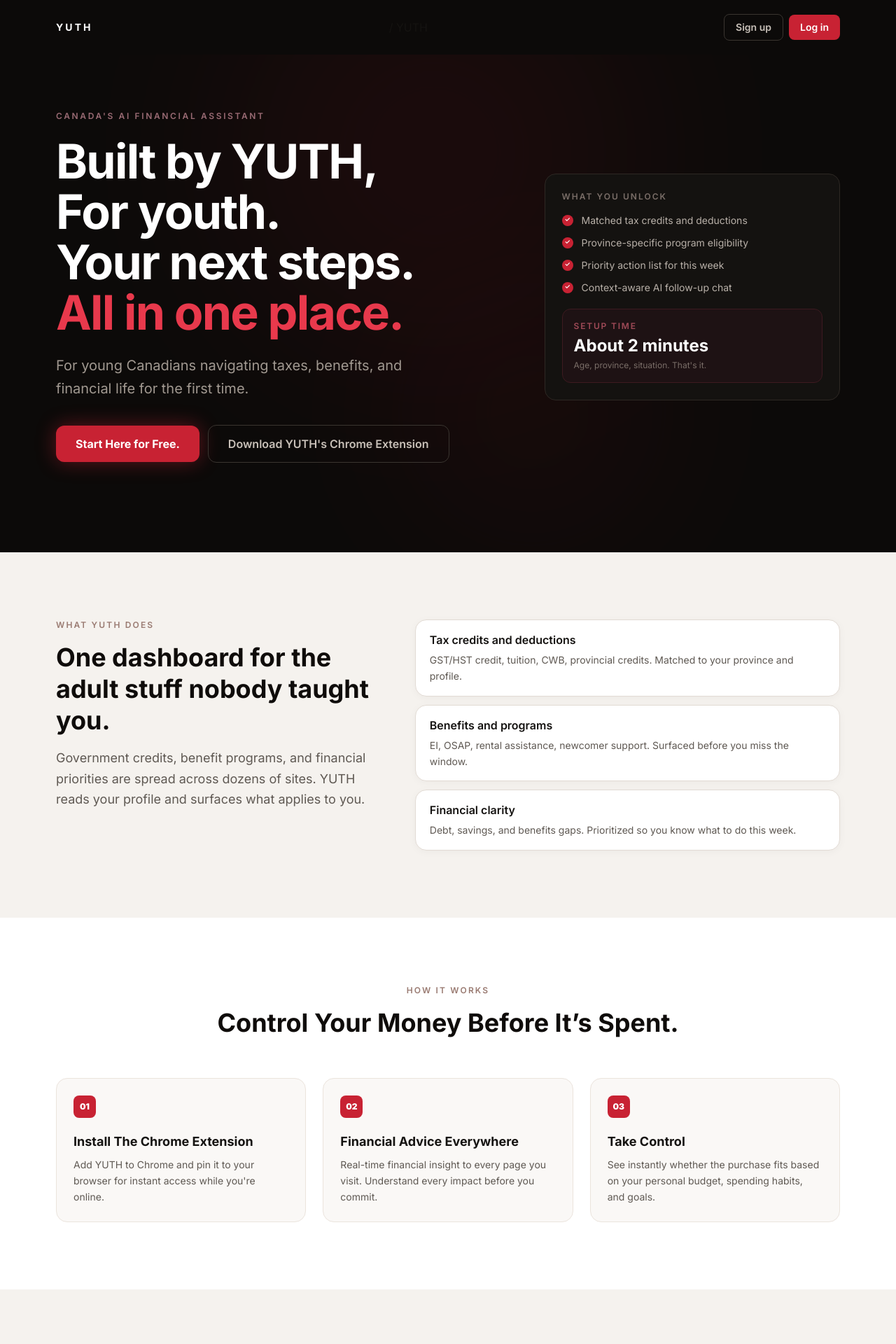
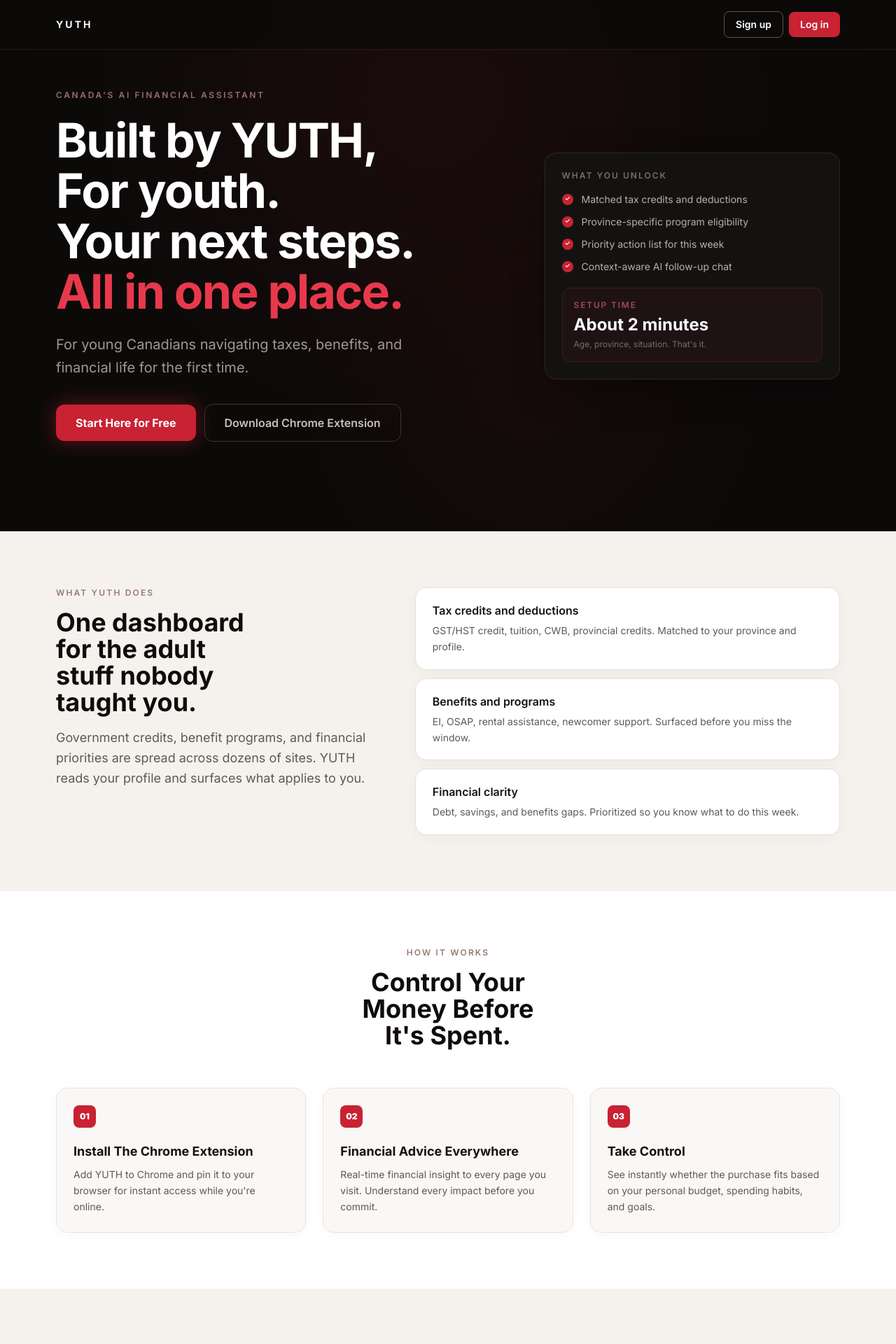
Before and after one commit to Aabdulnour/YUTH, a Next.js app: page / in a window 1280 px wide. Shown: the top 1920 px of the page at 70% size. Built offline with nearby package versions, Linux system fonts and the light colour scheme.

Commit message:
smooth hover and easing

```diff
--- a/app/page.tsx
+++ b/app/page.tsx
@@ -1,6 +1,7 @@
 "use client";
 
 import Link from "next/link";
+import { useEffect, useRef, useState } from "react";
 
 const STEPS = [
   {
@@ -42,21 +43,59 @@
 ];
 
 export default function HomePage() {
+  const [showNav, setShowNav] = useState(true);
+  const lastScrollY = useRef(0);
+
+  useEffect(() => {
+    const handleScroll = () => {
+      const currentY = window.scrollY;
+
+      if (currentY <= 80) {
+        setShowNav(true);
+        lastScrollY.current = currentY;
+        return;
+      }
+
+      const scrollingUp = currentY < lastScrollY.current;
+      const scrollDelta = Math.abs(currentY - lastScrollY.current);
+
+      if (scrollDelta > 8) {
+        setShowNav(scrollingUp);
+        lastScrollY.current = currentY;
+      }
+    };
+
+    window.addEventListener("scroll", handleScroll, { passive: true });
+    return () => window.removeEventListener("scroll", handleScroll);
+  }, []);
+
   return (
     <main
       className="min-h-screen text-[#151311]"
-      style={{ fontFamily: "'Inter', 'Avenir Next', 'Segoe UI', sans-serif", background: "#0c0a09" }}
+      style={{
+        fontFamily: "'Inter', 'Avenir Next', 'Segoe UI', sans-serif",
+        background: "#0c0a09",
+      }}
     >
+      <div
+        className={`fixed inset-x-0 top-0 z-50 transition-transform duration-300 ease-in ease-out ${
+          showNav ? "translate-y-0" : "-translate-y-full"
+        }`}
+      >
+        <div className="border-b border-white/8 bg-[#0c0a09]/80 backdrop-blur-xl">
+          <div className="mx-auto flex w-full max-w-[1200px] items-center justify-between px-6 py-4 md:px-10">
+           <button
+              type="button"
+              onClick={() => window.scrollTo({ top: 0, behavior: "smooth" })}
+              className="text-sm font-bold tracking-[0.22em] text-white transition hover:opacity-80 cursor-pointer"
+            >
+              YUTH
+            </button>
 
-      {/* ── NAV (dark, flush with hero) ── */}
-      <div className="mx-auto w-full max-w-[1200px] px-6 md:px-10">
-        <header className="flex items-center justify-between py-5">
-          <span className="text-sm font-bold tracking-[0.22em] text-white">YUTH</span>
-           / YUTH
             <nav className="flex items-center gap-2">
               <Link
                 href="/auth?mode=signup"
-              className="rounded-lg border border-[#3a3530] px-4 py-2 text-sm font-semibold text-[#c8c0b8] transition hover:border-[#57504a] hover:text-white"
+                className="hidden rounded-lg border border-white/30 px-4 py-2 text-sm font-semibold text-white transition hover:border-white hover:bg-white/10 sm:inline-flex"
               >
                 Sign up
               </Link>
@@ -67,28 +106,29 @@
                 Log in
               </Link>
             </nav>
-        </header>
+          </div>
+        </div>
       </div>
 
-      {/* ── HERO (continuous with nav, same dark bg) ── */}
       <section className="relative overflow-hidden bg-[#0c0a09]">
-        {/* Ambient red glow */}
         <div className="pointer-events-none absolute inset-0 overflow-hidden">
           <div className="absolute -top-40 left-1/4 h-[600px] w-[600px] rounded-full bg-[#c82233] opacity-[0.08] blur-[130px]" />
           <div className="absolute bottom-0 right-1/4 h-[400px] w-[400px] rounded-full bg-[#c82233] opacity-[0.05] blur-[110px]" />
         </div>
 
-        <div className="relative mx-auto w-full max-w-[1200px] px-6 pb-24 pt-14 md:px-10 md:pt-20 lg:pb-32">
+        <div className="relative mx-auto w-full max-w-[1200px] px-6 pb-24 pt-28 md:px-10 md:pt-32 lg:pb-32">
           <div className="grid items-center gap-12 lg:grid-cols-[1.2fr_0.8fr] lg:gap-16">
-            {/* Left: headline */}
             <div>
               <p className="text-xs font-semibold uppercase tracking-[0.22em] text-[#9a6b74]">
-                CANADA'S AI FINANCIAL ASSISTANT
+                CANADA&apos;S AI FINANCIAL ASSISTANT
               </p>
               <h1 className="mt-5 text-4xl font-bold leading-[1.06] tracking-tight text-white sm:text-5xl md:text-6xl xl:text-[68px]">
-                Built by YUTH, <br></br>For youth.{" "}
-                <br className="hidden sm:block" />
-                Your next steps.<br></br>{" "}
+                Built by YUTH,
+                <br />
+                For youth.
+                <br />
+                Your next steps.
+                <br />
                 <span className="text-[#e8394c]">All in one place.</span>
               </h1>
               <p className="mt-6 max-w-xl text-lg leading-relaxed text-[#a09890] md:text-xl">
@@ -99,19 +139,18 @@
                   href="/auth?mode=signup"
                   className="rounded-xl bg-[#c82233] px-7 py-3.5 text-center text-base font-bold text-white shadow-[0_0_28px_rgba(200,34,51,0.45)] transition hover:bg-[#af1d2d] hover:shadow-[0_0_36px_rgba(200,34,51,0.55)]"
                 >
-                  Start Here for Free.
+                  Start Here for Free
                 </Link>
                 <Link
                   href="#how-it-works"
                   className="rounded-xl border border-[#3a3530] px-7 py-3.5 text-center text-base font-semibold text-[#c8c0b8] transition hover:border-[#57504a] hover:text-white"
                 >
-                  Download YUTH's Chrome Extension
+                  Download Chrome Extension
                 </Link>
               </div>
             </div>
 
-            {/* Right: proof panel */}
-            <div className="rounded-2xl border border-[#2e2824] bg-[#141210] p-6">
+            <div className="rounded-2xl border border-[#2e2824] bg-[#141210] p-6 shadow-[0_20px_50px_rgba(0,0,0,0.25)]">
               <p className="text-xs font-semibold uppercase tracking-[0.17em] text-[#7a6e68]">
                 What you unlock
               </p>
@@ -123,40 +162,52 @@
                   "Context-aware AI follow-up chat",
                 ].map((item) => (
                   <li key={item} className="flex items-start gap-3 text-sm text-[#b8b0a8]">
-                    <span className="mt-0.5 flex h-4 w-4 shrink-0 items-center justify-center rounded-full bg-[#c82233] text-[9px] font-bold text-white">✓</span>
+                    <span className="mt-0.5 flex h-4 w-4 shrink-0 items-center justify-center rounded-full bg-[#c82233] text-[9px] font-bold text-white">
+                      ✓
+                    </span>
                     {item}
                   </li>
                 ))}
               </ul>
               <div className="mt-5 rounded-xl border border-[#3d1a20] bg-[#1e1214] px-4 py-4">
-                <p className="text-xs font-semibold uppercase tracking-[0.15em] text-[#9f4a57]">Setup time</p>
+                <p className="text-xs font-semibold uppercase tracking-[0.15em] text-[#9f4a57]">
+                  Setup time
+                </p>
                 <p className="mt-1 text-2xl font-bold text-white">About 2 minutes</p>
-                <p className="mt-1 text-xs text-[#7a6e68]">Age, province, situation. That's it.</p>
+                <p className="mt-1 text-xs text-[#7a6e68]">Age, province, situation. That&apos;s it.</p>
               </div>
             </div>
           </div>
         </div>
-
       </section>
 
-      {/* ── WHAT IT DOES (warm off-white) ── */}
       <section className="bg-[#f5f2ee]" id="what-it-does">
-        <div className="mx-auto w-full max-w-[1200px] px-6 py-20 md:px-10 md:py-24">
+        <div className="mx-auto w-full max-w-[1200px] px-6 py-16 md:px-10 md:py-20">
           <div className="grid items-start gap-10 lg:grid-cols-[0.85fr_1.15fr] lg:gap-16">
             <div>
-              <p className="text-xs font-semibold uppercase tracking-[0.18em] text-[#9a7b72]">What YUTH does</p>
-              <h2 className="mt-4 text-3xl font-bold leading-tight text-[#0f0c0a] md:text-4xl">
+              <p className="text-xs font-semibold uppercase tracking-[0.18em] text-[#9a7b72]">
+                What YUTH does
+              </p>
+              <h2 className="mt-4 max-w-[12ch] text-3xl font-bold leading-[1.05] text-[#0f0c0a] md:text-4xl">
                 One dashboard for the adult stuff nobody taught you.
               </h2>
               <p className="mt-4 text-base leading-relaxed text-[#5f5953] md:text-lg">
-                Government credits, benefit programs, and financial priorities are spread across dozens of sites. YUTH reads your profile and surfaces what applies to you.
+                Government credits, benefit programs, and financial priorities are spread across dozens of
+                sites. YUTH reads your profile and surfaces what applies to you.
               </p>
             </div>
             <div className="grid gap-3">
               {CAPABILITIES.map((cap) => (
                 <div
                   key={cap.label}
-                  className="rounded-2xl border border-[#e2dbd4] bg-white px-5 py-4 shadow-[0_2px_12px_rgba(20,15,12,0.04)] transition hover:border-[#d0c9c1]"
+                  className="
+                  rounded-2xl border border-[#e6dfd8] bg-white px-6 py-5
+                  shadow-[0_4px_18px_rgba(20,15,12,0.035)]
+                  transition-all duration-500 ease-[cubic-bezier(.22,1,.36,1)]
+                  hover:-translate-y-[2px]
+                  hover:border-[#ddd4cc]
+                  hover:shadow-[0_10px_26px_rgba(20,15,12,0.06)]
+                  "
                 >
                   <p className="font-semibold text-[#151311]">{cap.label}</p>
                   <p className="mt-1.5 text-sm leading-relaxed text-[#5f5953]">{cap.detail}</p>
@@ -167,22 +218,25 @@
         </div>
       </section>
 
-      {/* ── HOW IT WORKS (white, center-aligned) ── */}
       <section className="bg-white" id="how-it-works">
-        <div className="mx-auto w-full max-w-[1200px] px-6 py-20 md:px-10 md:py-24">
+        <div className="mx-auto w-full max-w-[1200px] px-6 py-16 md:px-10 md:py-20">
           <div className="mb-14 text-center">
             <p className="text-xs font-semibold uppercase tracking-[0.18em] text-[#9a7b72]">How it works</p>
-            <h2 className="mt-4 text-3xl font-bold leading-tight text-[#0f0c0a] md:text-4xl">
-              Control Your Money Before It’s Spent.
+            <h2 className="mx-auto mt-4 max-w-[12ch] text-3xl font-bold leading-[1.05] text-[#0f0c0a] md:text-4xl">
+              Control Your Money Before It&apos;s Spent.
             </h2>
           </div>
+
           <div className="grid gap-6 md:grid-cols-3">
             {STEPS.map((step) => (
               <div
                 key={step.number}
-                className="relative rounded-2xl border border-[#ebe4dd] bg-[#faf8f6] p-6"
+                className="relative rounded-2xl border border-[#ebe4dd] bg-[#faf8f6] p-6
+                shadow-[0_4px_18px_rgba(20,15,12,0.03)]
+                transition-all duration-500 ease-[cubic-bezier(.22,1,.36,1)]
+                hover:-translate-y-[2px]
+                hover:shadow-[0_10px_26px_rgba(20,15,12,0.05)]"
               >
-                {/* Red-tinted step number */}
                 <div className="mb-5 inline-flex items-center gap-2">
                   <span className="flex h-8 w-8 items-center justify-center rounded-lg bg-[#c82233] text-xs font-black text-white">
                     {step.number}
@@ -196,11 +250,9 @@
         </div>
       </section>
 
-      {/* ── WHY IT MATTERS (warm off-white, matching What it does) ── */}
       <section className="bg-[#f5f2ee]">
         <div className="mx-auto w-full max-w-[1200px] px-6 py-20 md:px-10 md:py-24">
           <div className="grid items-center gap-10 lg:grid-cols-2 lg:gap-16">
-            {/* Dark quote block */}
             <div className="rounded-2xl bg-[#0c0a09] p-8 md:p-10">
               <p className="text-xs font-semibold uppercase tracking-[0.2em] text-[#7a6e68]">The problem</p>
               <blockquote className="mt-5 text-2xl font-bold leading-snug text-white md:text-3xl">
@@ -208,29 +260,33 @@
                 <span className="text-[#e8394c]">clarity.</span>
               </blockquote>
               <p className="mt-6 text-sm leading-relaxed text-[#7a6e68]">
-                Federal and provincial programs each have different eligibility rules, deadlines, and portals. Without a single view, most people miss what applies to them.
+                Federal and provincial programs each have different eligibility rules, deadlines, and portals.
+                Without a single view, most people miss what applies to them.
               </p>
             </div>
-            {/* Right points */}
+
             <div className="space-y-6">
               <div>
                 <h3 className="text-xl font-bold text-[#151311]">Support is fragmented by design</h3>
                 <p className="mt-2 text-base text-[#5f5953]">
-                  Programs live across federal, provincial, and municipal systems with no single discovery layer. YUTH  is that layer.
+                  Programs live across federal, provincial, and municipal systems with no single discovery
+                  layer. YUTH is that layer.
                 </p>
               </div>
               <div className="h-px bg-[#e2dbd4]" />
               <div>
                 <h3 className="text-xl font-bold text-[#151311]">Every situation is different</h3>
                 <p className="mt-2 text-base text-[#5f5953]">
-                  A 24-year-old renter in BC filing their first taxes has a completely different priority list than a newcomer in Alberta with dependents. Generic advice misses both.
+                  A 24-year-old renter in BC filing their first taxes has a completely different priority list
+                  than a newcomer in Alberta with dependents. Generic advice misses both.
                 </p>
               </div>
               <div className="h-px bg-[#e2dbd4]" />
               <div>
                 <h3 className="text-xl font-bold text-[#151311]">Clarity compounds</h3>
                 <p className="mt-2 text-base text-[#5f5953]">
-                  Filing one credit, claiming one benefit, making one better financial decision. These stack. YUTH helps you start.
+                  Filing one credit, claiming one benefit, making one better financial decision. These stack.
+                  YUTH helps you start.
                 </p>
               </div>
             </div>
@@ -238,15 +294,14 @@
         </div>
       </section>
 
-      {/* ── TRUST (dark strip) ── */}
       <section className="bg-[#0c0a09]">
         <div className="mx-auto w-full max-w-[1200px] px-6 py-14 md:px-10">
           <div className="flex flex-col gap-8 md:flex-row md:items-center md:justify-between">
             <div>
-              <p className="text-xs font-semibold uppercase tracking-[0.18em] text-[#7a6e68]">Built on real data</p>
-              <h2 className="mt-3 text-2xl font-bold text-white md:text-3xl">
-                Grounded. Matched. Transparent.
-              </h2>
+              <p className="text-xs font-semibold uppercase tracking-[0.18em] text-[#7a6e68]">
+                Built on real data
+              </p>
+              <h2 className="mt-3 text-2xl font-bold text-white md:text-3xl">Grounded. Matched. Transparent.</h2>
             </div>
             <ul className="flex flex-col gap-3 md:flex-row md:gap-8">
               {TRUST_SIGNALS.map((signal) => (
@@ -260,15 +315,15 @@
         </div>
       </section>
 
-      {/* ── FINAL CTA (white bg, red panel inside) ── */}
       <section className="bg-white">
         <div className="mx-auto w-full max-w-[1200px] px-6 py-20 md:px-10 md:py-24">
           <div className="relative overflow-hidden rounded-[24px] bg-[#c82233] px-10 py-16 text-center md:px-16 md:py-20">
-            {/* Subtle top-left highlight */}
-            <div className="pointer-events-none absolute -top-20 -left-20 h-64 w-64 rounded-full bg-white opacity-[0.04] blur-[60px]" />
-            <p className="relative text-xs font-semibold uppercase tracking-[0.22em] text-[#f5c0c7]">Get started</p>
+            <div className="pointer-events-none absolute -left-20 -top-20 h-64 w-64 rounded-full bg-white opacity-[0.04] blur-[60px]" />
+            <p className="relative text-xs font-semibold uppercase tracking-[0.22em] text-[#f5c0c7]">
+              Get started
+            </p>
             <h2 className="relative mt-4 text-3xl font-bold leading-tight text-white md:text-4xl lg:text-[46px]">
-              Know what you're entitled to in Canada.
+              Know what you&apos;re entitled to in Canada.
             </h2>
             <p className="relative mx-auto mt-4 max-w-lg text-base text-[#f5c0c7]">
               Create a free account, complete your profile, and see your personalized dashboard in minutes.
@@ -291,7 +346,6 @@
         </div>
       </section>
 
-      {/* ── FOOTER ── */}
       <footer className="bg-[#0c0a09]">
         <div className="mx-auto w-full max-w-[1200px] border-t border-[#1e1c1a] px-6 py-6 md:px-10">
           <div className="flex flex-col items-center justify-between gap-2 text-xs text-[#6a6460] sm:flex-row">
@@ -300,7 +354,6 @@
           </div>
         </div>
       </footer>
-
     </main>
   );
 }
```
Lines whose indentation alone changed are shown as unchanged.
